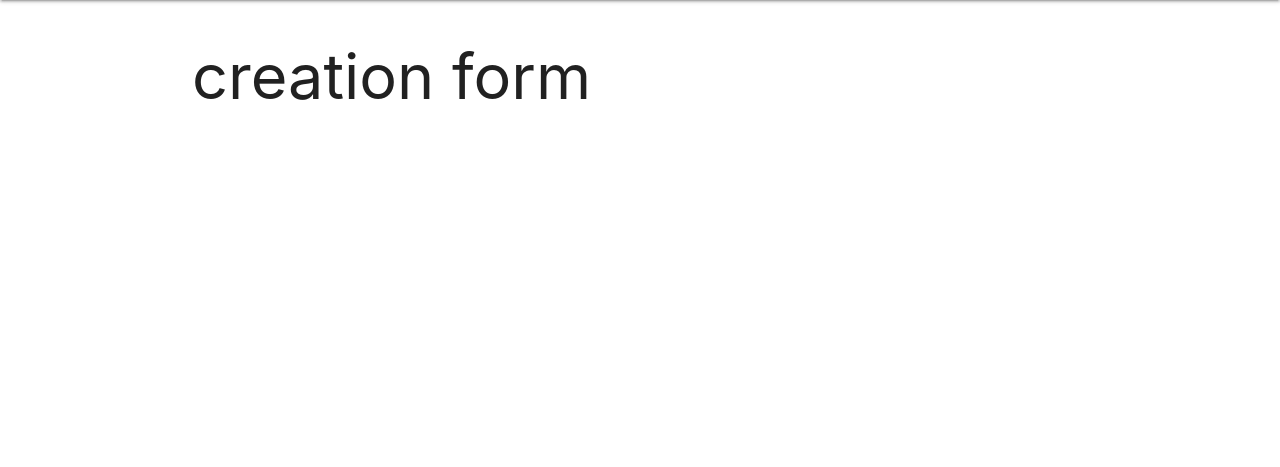
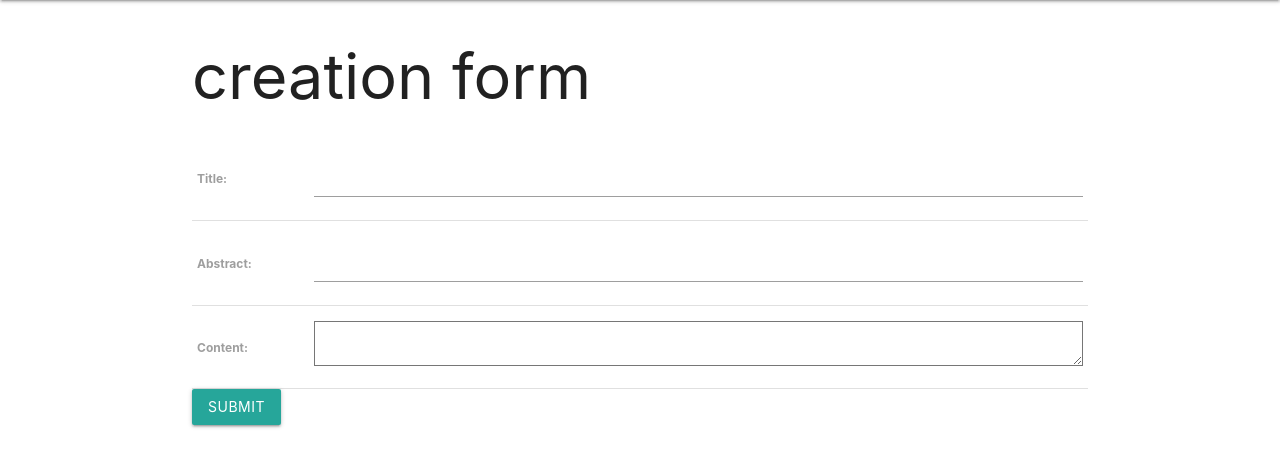
Before and after one commit to DaCoPro/US-Polling, a Django app: page /polls/create/ in a window 1280 px wide. Shown: the part 64-531 px from the top of the page. Run offline with Django 3.2, Linux system fonts and the light colour scheme; the visitor is signed in with stand-in values (Sample User, id 1).

Commit message:
Add create poll form.

```diff
--- a/main_app/templates/main_app/poll_form.html
+++ b/main_app/templates/main_app/poll_form.html
@@ -2,5 +2,12 @@
 {% block content %}
 
 <h1>creation form</h1>
+<form action="" method="POST">
+    {% csrf_token %}
+    <table>
+        {{ form }}
+    </table>
+    <input type="submit" value="Submit" class="btn">
+</form>
 
 {% endblock %}
```
